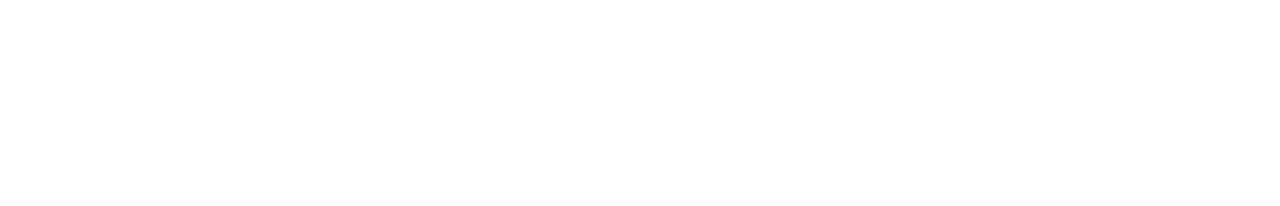
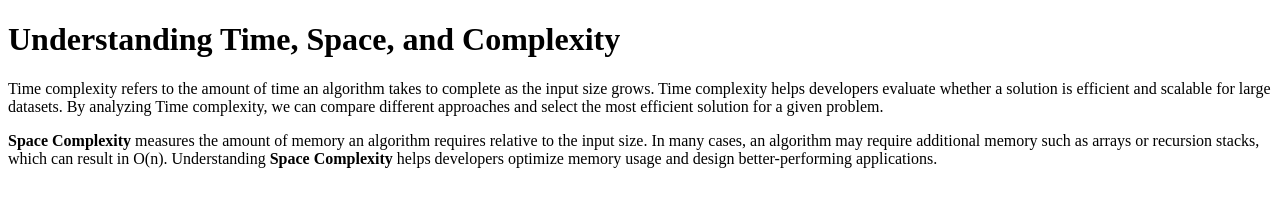
Before and after one commit to acciojob/time-and-space-complexity-Sameer-Shahzada, a website: page main.html in a window 1280 px wide. Drawn offline with Linux system fonts and the light colour scheme.

Commit message:
created a submission

```diff
--- a/main.html
+++ b/main.html
@@ -8,6 +8,20 @@
 
 <body>
 	<!-- the entire body must be written by student -->
+	<h1>Understanding Time, Space, and Complexity</h1>
+
+<p>
+Time complexity refers to the amount of time an algorithm takes to complete as the input size grows.
+Time complexity helps developers evaluate whether a solution is efficient and scalable for large datasets.
+By analyzing Time complexity, we can compare different approaches and select the most efficient solution for a given problem.
+</p>
+
+<p>
+<strong>Space Complexity</strong> measures the amount of memory an algorithm requires relative to the input size.
+In many cases, an algorithm may require additional memory such as arrays or recursion stacks, which can result in O(n).
+Understanding <strong>Space Complexity</strong> helps developers optimize memory usage and design better-performing applications.
+</p>
+
     <script type="text/javascript" src="./script.js">
 </script>
 
```
